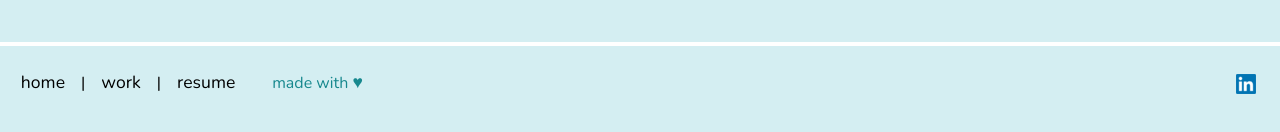
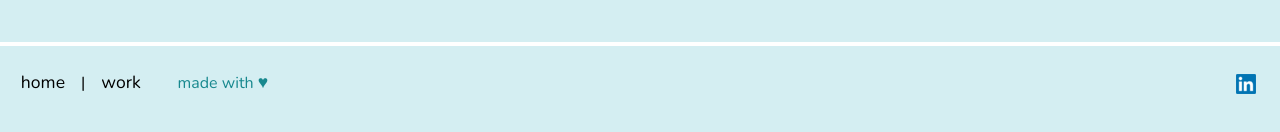
Before and after one commit to ginac10/ginac10.github.io, a React (Create React App) app: page / in a window 1280 px wide. Shown: the part 662-794 px from the top of the page. Built offline with nearby package versions, Linux system fonts and the light colour scheme.

Commit message:
remove resume from navbar

```diff
--- a/src/App.js
+++ b/src/App.js
@@ -40,8 +40,7 @@ export default function Home() {
           <Link href="/">home</Link>
           <span className="divider">|</span>
           <Link href="/work">work</Link>
-          <span className="divider">|</span>
-          <Link href="/resume">resume</Link>
+
         </div>
         <div className="redirect" style={{color: 'rgb(23,136,142)'}}>
           made with <a href="https://github.com/ginac10/ginac10.github.io" target="_blank" style={{color: 'rgb(23,136,142)'}}>♥</a>
```
